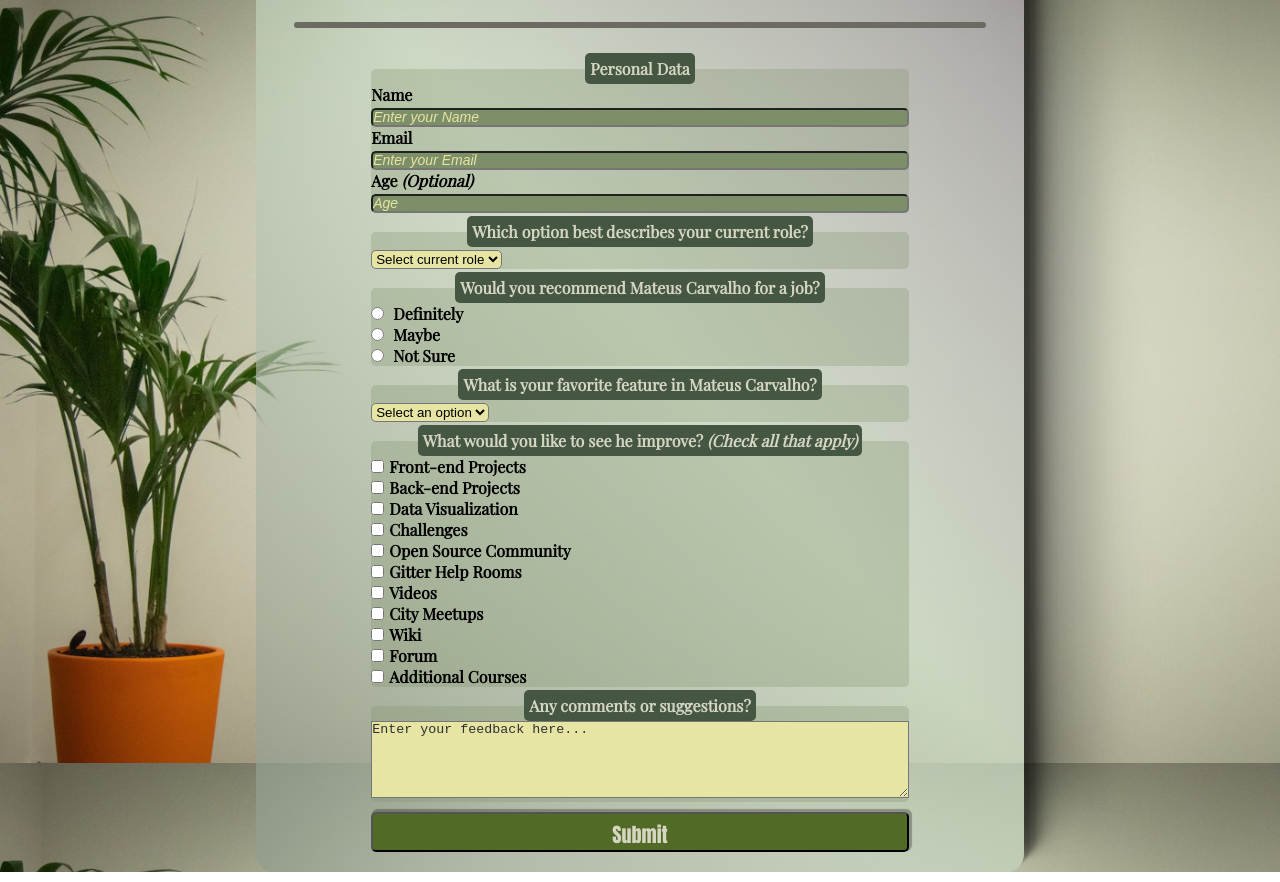
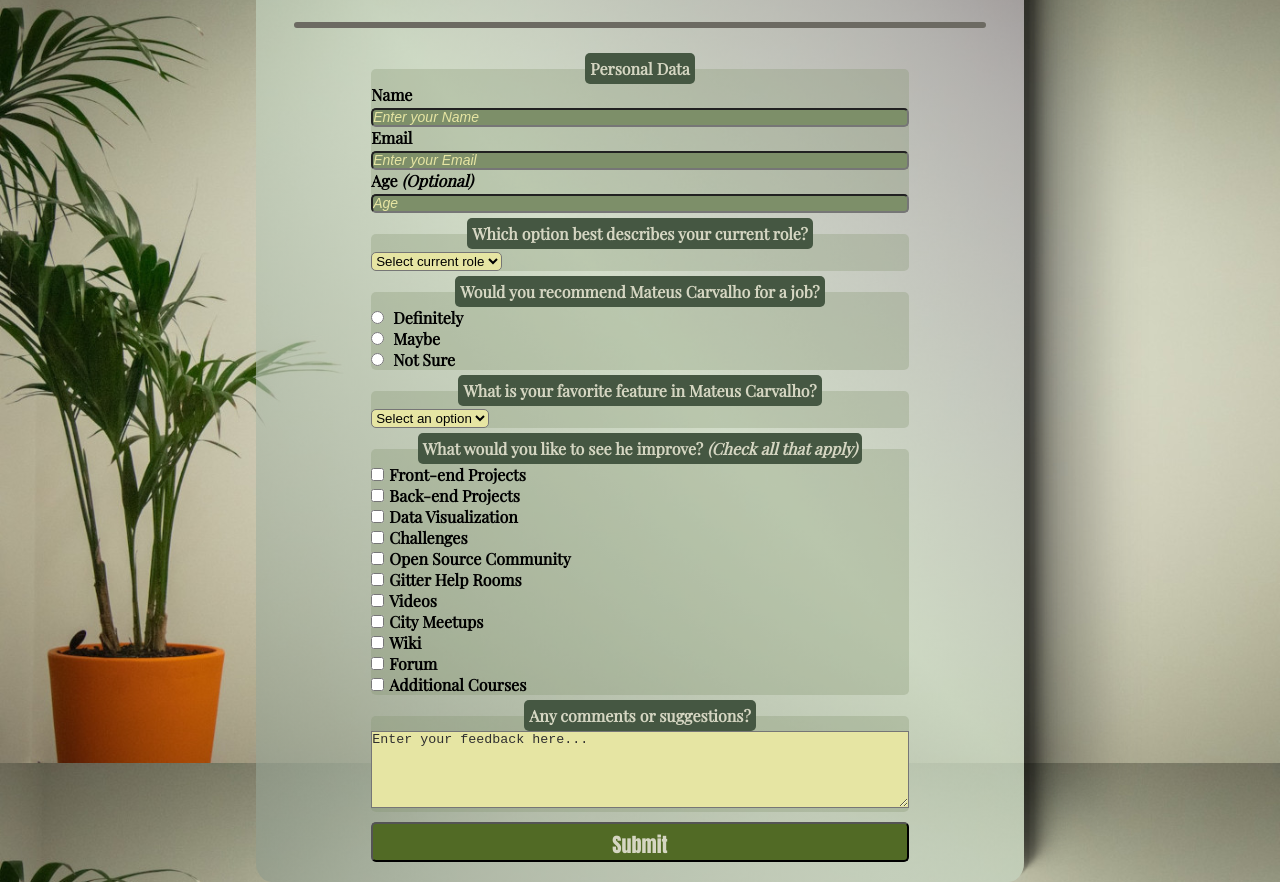
Before and after one commit to Mateus-A-Carvalho/survey-form, a plain HTML site: page index.html in a window 1280 px wide. Shown: the part 90-972 px from the top of the page. Drawn offline with nearby package versions, Linux system fonts and the light colour scheme; a web font is replaced by a local one.

Commit message:
project completed

```diff
--- a/styles.css
+++ b/styles.css
@@ -34,9 +34,6 @@
 }
 
 .description {
-    /* font-style: italic;
-    font-family: 'Josefin Sans', sans-serif;
-    font-size: 2rem; */
     font: italic 2rem 'Playfair Display', sans-serif;
 }
 
@@ -92,11 +89,9 @@
     margin: 0;
     border: none;
     background-color: #7D8F6949;
-    /* border-bottom: 5px solid #7D8F69; */
     font-family: 'Playfair Display', serif ;
     border-radius: .5rem;
-    margin-bottom: .3rem;
-    /* box-shadow: 2px -2px 1px 1px #00000048; */
+    margin-bottom: .5rem;
 
 }
 
@@ -124,10 +119,8 @@
     text-align: center;
     vertical-align: center;
     cursor: pointer;
-    box-shadow: 2px -2px 1px 1px #00000048;
     height: 4rem;
     border-radius: 0.5rem;
-    /* background-color: rgba(204,221,200,.65); */
     background-color: #516a25;
     color: #D5D6C2;
     font-size: 2rem;
@@ -136,7 +129,7 @@
 
 input[type="submit"]:hover {
     transform: translateX(5px);
-    box-shadow: 2px -2px 1px 1px #000000ff;;
+    box-shadow: 1px -1px 1px 1px #000000ff;;
     background-color: #2b3914;
 }
 
```
Also changed, not shown: index.html (+0 -4 lines).
